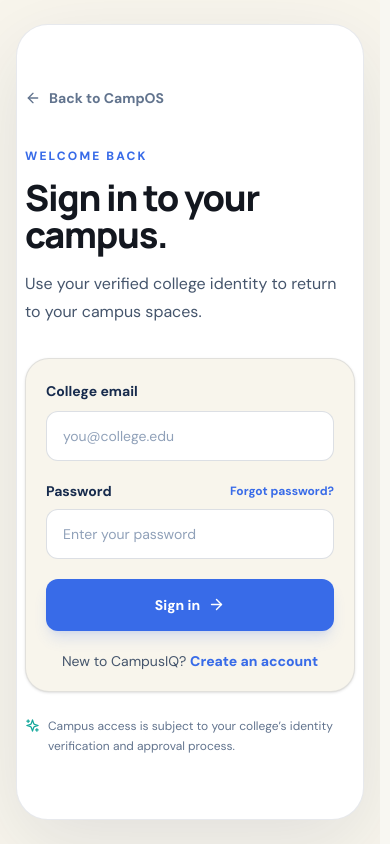
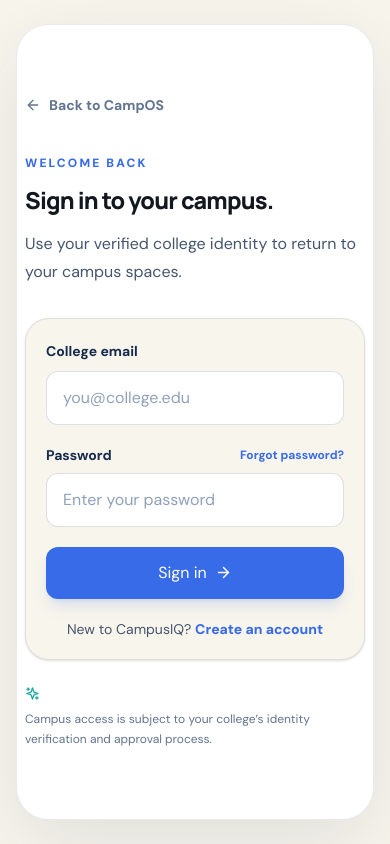
Before and after one commit to animewar3000-dot/Pr_clg_1, a React (Vite) app: page /auth/login in a window 390 px wide. Built offline with nearby package versions, Linux system fonts and the light colour scheme; no server answers.

Commit message:
Add mobile-first responsive and accessible layout styles

```diff
--- a/src/index.css
+++ b/src/index.css
@@ -90,3 +90,48 @@ button:disabled {
     scroll-behavior: auto !important;
   }
 }
+
+/* CampOS responsive foundation: comfortable touch, no clipped content, and
+   layouts that adapt cleanly from narrow Android phones to desktop screens. */
+html, body, #root { width: 100%; max-width: 100%; }
+body { overflow-x: hidden; }
+*, *::before, *::after { box-sizing: border-box; }
+main, section, article, form, fieldset, [role="dialog"] { min-width: 0; }
+img, video, canvas, svg { max-width: 100%; }
+pre, code { overflow-wrap: anywhere; }
+table { max-width: 100%; }
+:where(input:not([type="checkbox"]):not([type="radio"]), select, textarea) { max-width: 100%; }
+:where(button, [role="button"], input, select, textarea) { font: inherit; }
+:where(button, a, input, select, textarea) { -webkit-tap-highlight-color: transparent; }
+:where(button, [role="button"], select) { touch-action: manipulation; }
+:where(button:not([aria-hidden="true"]), [role="button"]) { min-height: 44px; }
+:where(input:not([type="checkbox"]):not([type="radio"]), select) { min-height: 44px; }
+:where(textarea) { min-height: 96px; }
+:where(button, a) { overflow-wrap: anywhere; }
+:focus-visible { outline-offset: 3px; }
+
+@media (max-width: 640px) {
+  html { scrollbar-gutter: auto; }
+  body { min-width: 320px; }
+  main { overflow-wrap: anywhere; }
+  main h1 { font-size: clamp(1.45rem, 6vw, 1.9rem); line-height: 1.15; }
+  main h2 { line-height: 1.2; }
+  main p { overflow-wrap: anywhere; }
+  main :where(input:not([type="checkbox"]):not([type="radio"]), select, textarea) {
+    font-size: 16px;
+  }
+  main :where(button, [role="button"]) { min-height: 44px; }
+  main :where(.overflow-x-auto) { -webkit-overflow-scrolling: touch; }
+  main :where(table) { display: block; width: 100%; overflow-x: auto; white-space: nowrap; }
+  main :where(.grid.grid-cols-2) { grid-template-columns: minmax(0, 1fr); }
+  main :where(.flex.items-center.justify-between) { min-width: 0; }
+  main :where(.rounded-3xl, .rounded-2xl) { scroll-margin-top: 5rem; }
+  main :where(.flex.gap-2, .flex.gap-3, .flex.gap-4) { flex-wrap: wrap; }
+  main :where(button, a) { max-width: 100%; }
+}
+@media (min-width: 641px) and (max-width: 1023px) {
+  main { padding-left: 1.25rem; padding-right: 1.25rem; }
+}
+@media (prefers-reduced-motion: reduce) {
+  *, *::before, *::after { scroll-behavior: auto !important; }
+}
```
